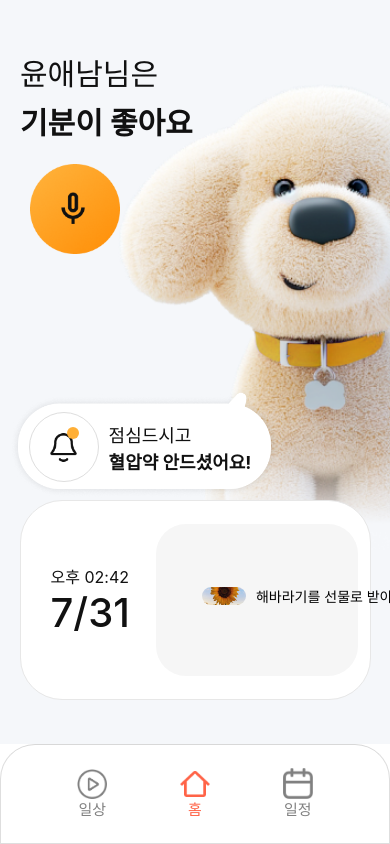
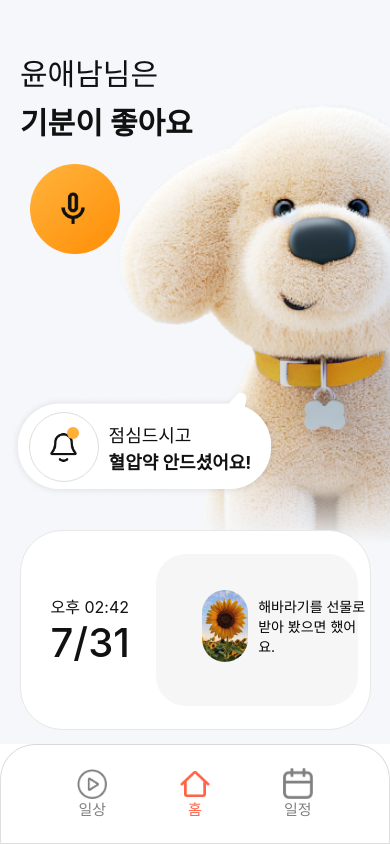
Before and after one commit to happy7yong/CoBal, a React Native app: screen / in a window 390 px wide. Built offline with nearby package versions, Linux system fonts and the light colour scheme; what react-native-audio-recorder-player would draw is missing.

Commit message:
css : 홈탭 : inner 부분의 디자인 버그가 있었음

```diff
--- a/components/HomeScreen-styles.tsx
+++ b/components/HomeScreen-styles.tsx
@@ -12,7 +12,7 @@ export const styles = StyleSheet.create({
     height: 500, // 이미지의 높이 설정
     resizeMode: 'contain', // 이미지 비율 유지
     position: 'absolute',
-    top: 50, // 화면의 상단에서 50픽셀 떨어지도록 설정 (원하는 대로 조정 가능)
+    top: 70, // 화면의 상단에서 50픽셀 떨어지도록 설정 (원하는 대로 조정 가능)
   },
   settingsScreenContainer: {
     flex: 1,
@@ -131,7 +131,7 @@ topNavi1:{
         borderColor: '#E7E7E7',
         borderWidth:1.5,
         height: 200,
-        bottom: -80,
+        bottom: -110,
         backgroundColor:'#FFFFFF',
         padding:30,
 
@@ -182,13 +182,10 @@ topNavi1:{
         padding:10,
       },
       SunFlowerImage: {
-        width: '40%',
-        height: '90%',
-        borderRadius: 50,
+        width: '42%',
+        height: '120%',
+        borderRadius: 100,
         marginRight: 10, // 이미지와 텍스트 사이의 여백
-      },
-      dailyText: {
-//         flexShrink: 1,
       },
         dailyTextFont:{
 //             fontSize: 18,
@@ -247,7 +244,10 @@ topNavi1:{
           left:-13,
 
          },
+     dailyTextInner:{
+         width:'100%',
 
+        },
 
 
          recordButton: {
@@ -266,4 +266,15 @@ topNavi1:{
            fontSize: 16,
            fontWeight: 'bold',
          },
+
+    //이너 안의 좋아요버튼
+    likeCounterContainer:{
+        width:'100px',
+//         backgroundColor: '#FFFFFF',
+        },
+
+    likeCounter:{
+        padding:'10px',
+        borderRadius:'100px',
+        },
 });
--- a/components/HomeScreen.tsx
+++ b/components/HomeScreen.tsx
@@ -153,6 +153,8 @@ const HomeScreen: React.FC = () => {
           <Text style={styles.alarmSubText}>혈압약 안드셨어요!</Text>
         </View>
       </View>
+
+
       <View style={styles.dailyContainer}>
         <View style={styles.dailyTextContainer}>
           <Text style={styles.dailyTextTime}>{currentTime}</Text>
@@ -165,7 +167,7 @@ const HomeScreen: React.FC = () => {
                 source={require('../assets/png/Sunflower-image.png')}
                 style={styles.SunFlowerImage}
               />
-              <View style={styles.dailyText}>
+              <View style={styles.dailyTextInner}>
                 <Text style={styles.dailyText}>해바라기를 선물로 받아 봤으면 했어요.</Text>
               </View>
             </View>
```
